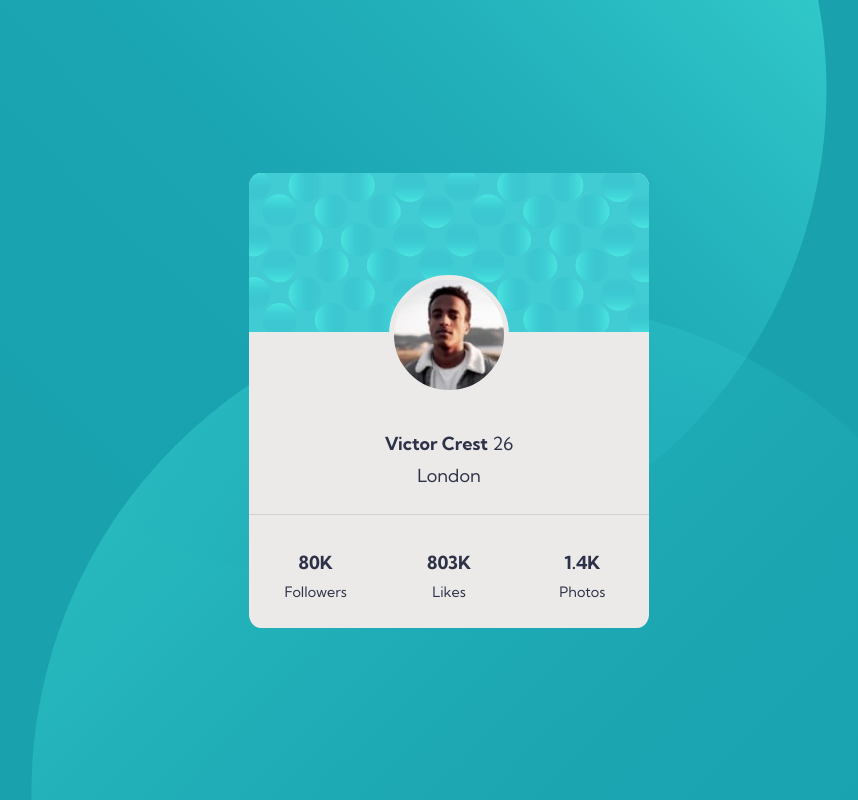
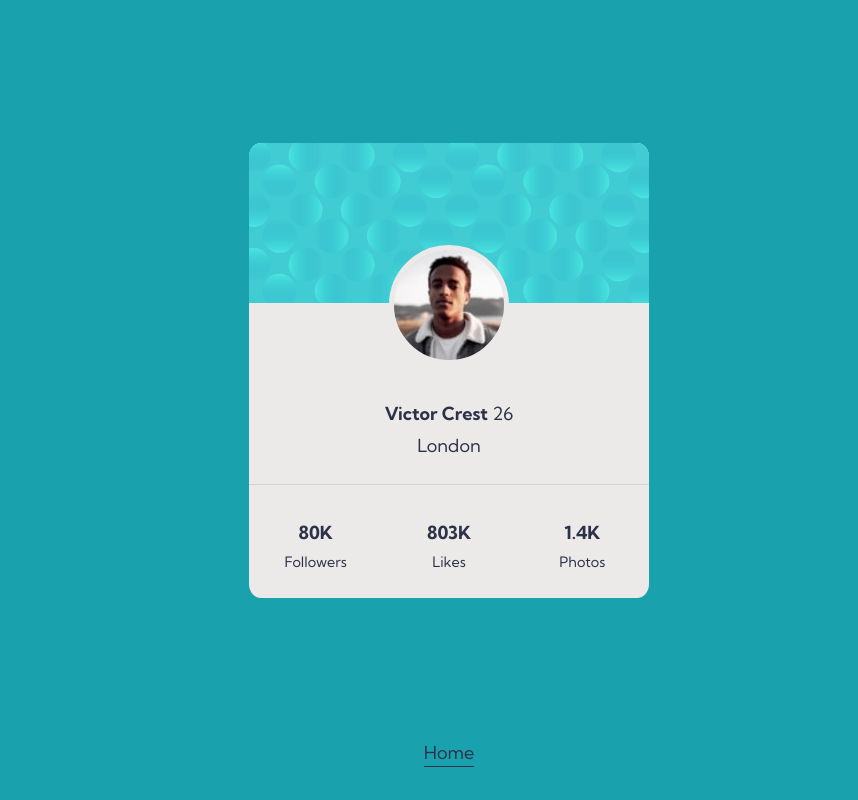
Before and after one commit to auxfuse/frontendMentor-challenges, a plain HTML site: page profile-card-component/index.html in a window 1280 px wide. Shown: the whole page, without its empty margins (191-1049 px from the left). Drawn offline with Linux system fonts and the light colour scheme.

Commit message:
profile-component-card footer added with link to homepage and styles refactored and cleaned up to suit

```diff
--- a/profile-card-component/assets/css/style.css
+++ b/profile-card-component/assets/css/style.css
@@ -41,7 +41,6 @@ html {
 
 /* Global */
 body {
-    background: url("../images/bg-pattern-top.svg") top -50vh left 5vh no-repeat, url("../images/bg-pattern-bottom.svg") bottom -60vh right 10vh no-repeat;
     background-color: var(--color-p1);
     font-family: var(--font-fam);
     height: 100vh;
@@ -52,6 +51,12 @@ body {
 }
 
 /* Main */
+.content {
+    display: flex;
+    align-items: center;
+    flex: 1;
+}
+
 .card {
     display: grid;
     grid-template-columns: repeat(3, 1fr);
@@ -60,8 +65,8 @@ body {
     overflow: hidden;
     background-color: var(--color-s2);
     color: var(--color-p2);
-    margin: 3rem;
-    width: 400px;
+    margin: 2rem 0;
+    min-width: 400px;
 }
 
 .card-top {
@@ -135,3 +140,32 @@ body {
     grid-column: 3 / 4;
     grid-row: 3 / 4;
 }
+
+footer {
+    margin-bottom: 2rem;
+}
+
+.home-link {
+    position: relative;
+    text-decoration: none;
+    color: var(--color-p2);
+}
+
+.home-link::after {
+    content: '';
+    position: absolute;
+    width: 100%;
+    height: 1px;
+    background-color: var(--color-p2);
+    bottom: -3px;
+    left: 0;
+    transition: transform 0.4s ease 0s;
+}
+
+.home-link:hover {
+    color: var(--color-s2);
+}
+
+.home-link:hover::after {
+    transform: scaleX(0);
+}
--- a/profile-card-component/index.html
+++ b/profile-card-component/index.html
@@ -8,6 +8,7 @@
         <title>Frontend Mentor | Profile card component</title>
     </head>
     <body>
+        <div class="content">
             <div class="card">
                 <div class="card-top">
                     <img id="card-top__img" src="assets/images/bg-pattern-card.svg" alt="Card bg top" />
@@ -32,6 +33,11 @@
                     <p class="u-sm-text">Photos</p>
                 </div>
             </div>
+        </div>
+
+        <footer>
+            <a href="../index.html" class="home-link">Home</a>
+        </footer>
 
         <!-- Challenge from Frontend Mentor: https://www.frontendmentor.io/challenges/profile-card-component-cfArpWshJ -->
         <!-- This code is my solution: https://github.com/auxfuse ~ Anthony O' Brien -->
```
Lines whose indentation alone changed are shown as unchanged.
